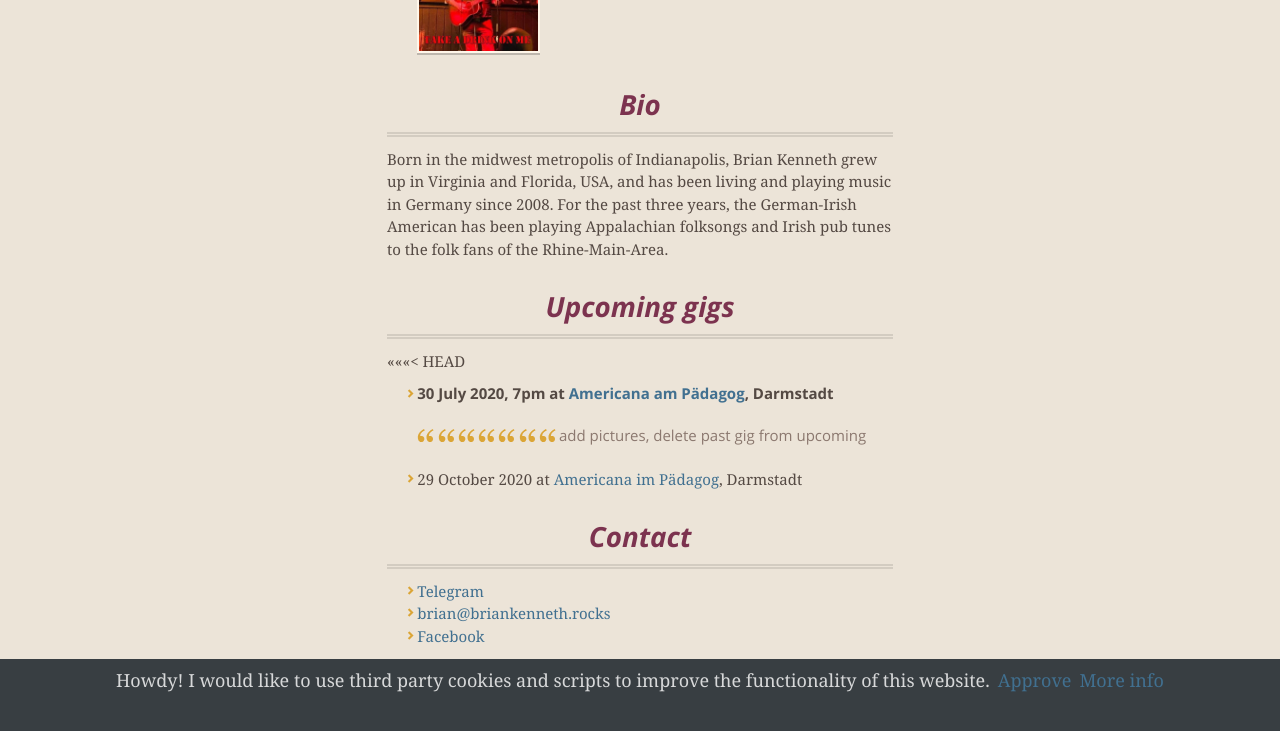
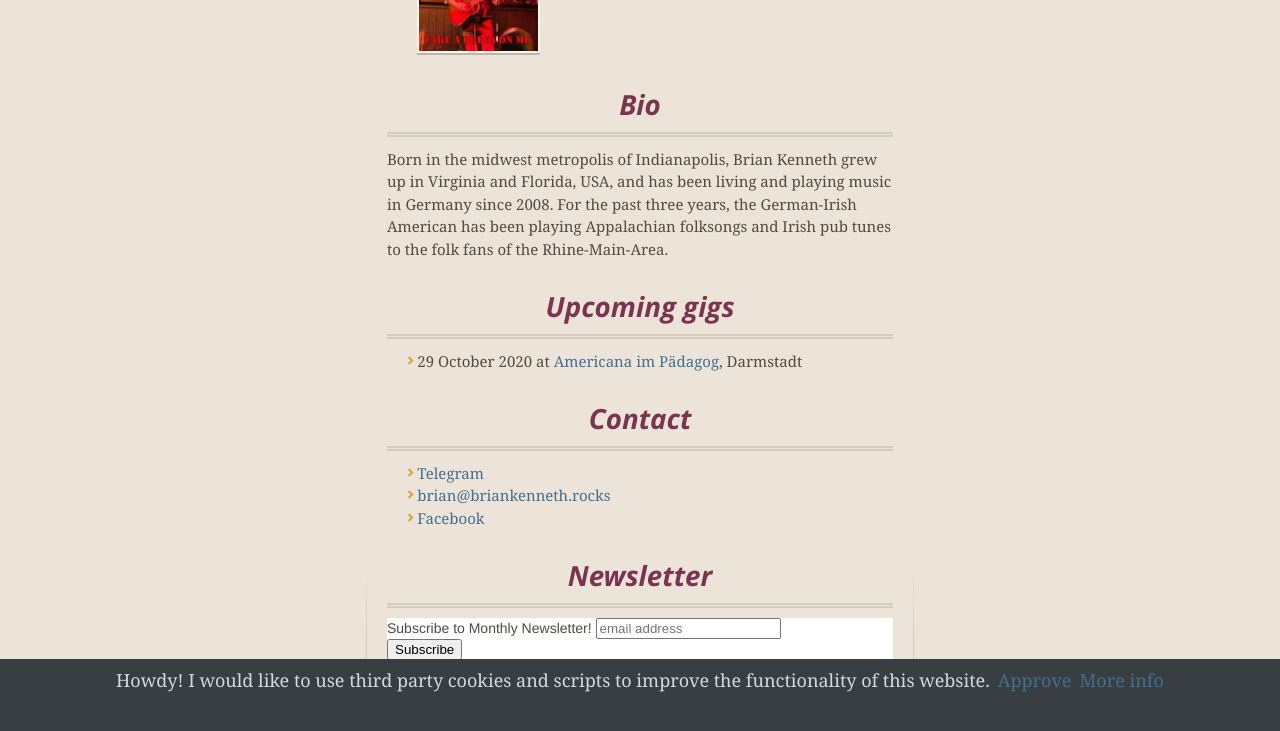
Before and after one commit to BrianInGermany/briankennethmusic, a Jekyll site: the page built from README.md, in a window 1280 px wide and 900 px high, scrolled down 1292 px. Shown: the top 731 px of the window. Built offline with Jekyll 4.4.1, drawn with Linux system fonts in a browser that asks for light colours; our own code applies the rules of GitHub Pages for plain Markdown files; comment, search, counter and statistics services are not loaded.

Commit message:
fix conflict

```diff
--- a/README.md
+++ b/README.md
@@ -19,10 +19,6 @@ Listen in, and let the boom-chuck of the bluegrass tunes and the melancholy of t
 Born in the midwest metropolis of Indianapolis, Brian Kenneth grew up in Virginia and Florida, USA, and has been living and playing music in Germany since 2008. For the past three years, the German-Irish American has been playing Appalachian folksongs and Irish pub tunes to the folk fans of the Rhine-Main-Area.
 
 ## Upcoming gigs
-<<<<<<< HEAD
-- 30 July 2020, 7pm at [Americana am Pädagog](https://www.facebook.com/events/1161898370842482/), Darmstadt
-=======
->>>>>>> add pictures, delete past gig from upcoming
 - 29 October 2020 at [Americana im Pädagog](https://facebook.com/pages/category/Concert-Tour/Americana-im-P%C3%A4dagog-128978271026708/), Darmstadt
 
 ## Contact
```
Also changed, not shown: deutsch.md (+0 -4 lines).
